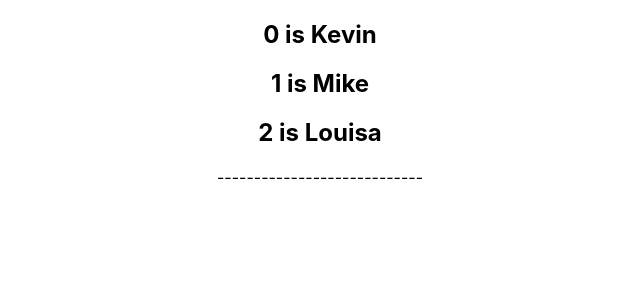
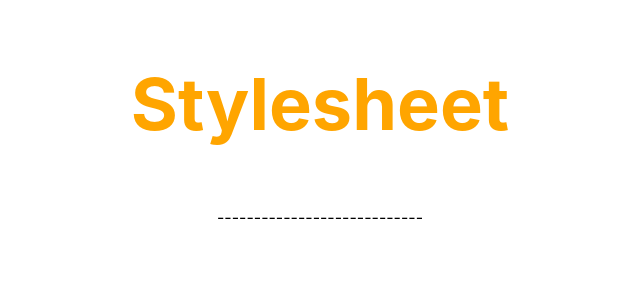
Before and after one commit to LucasYangTr/React_Training, a React (Create React App) app: page / in a window 1280 px wide. Shown: the top 300 px of the page, without its empty margins (320-960 px from the left). Built offline with nearby package versions, Linux system fonts and the light colour scheme.

Commit message:
CSS stylesheet

```diff
--- a/src/App.js
+++ b/src/App.js
@@ -11,11 +11,13 @@ import EventBind from './components/EventBind';
 import ParentComponent from './components/ParentComponent';
 import UserGreeting from './components/UserGreeting';
 import NameList from './components/NameList';
+import Stylesheet from './components/Stylesheet';
 
 function App() {
   return (
     <div className="App">
-      <NameList />
+      <Stylesheet className={true}/>
+      {/* <NameList /> */}
       {/* <UserGreeting /> */}
       {/* <ParentComponent /> */}
       {/* <EventBind /> */}
--- /dev/null
+++ b/src/components/Stylesheet.js
@@ -0,0 +1,15 @@
+import React from 'react'
+import './myStyles.css'
+
+function Stylesheet(props){
+
+    let class_name = props.className ? "primary": "";
+
+    return (
+        <div>
+            <h2 className={`${class_name} font-xl`}>Stylesheet</h2>
+        </div>
+    );
+};
+
+export default Stylesheet;
--- /dev/null
+++ b/src/components/myStyles.css
@@ -0,0 +1,7 @@
+.primary{
+    color: orange;
+}
+
+.font-xl {
+    font-size: 72px;
+}
```
